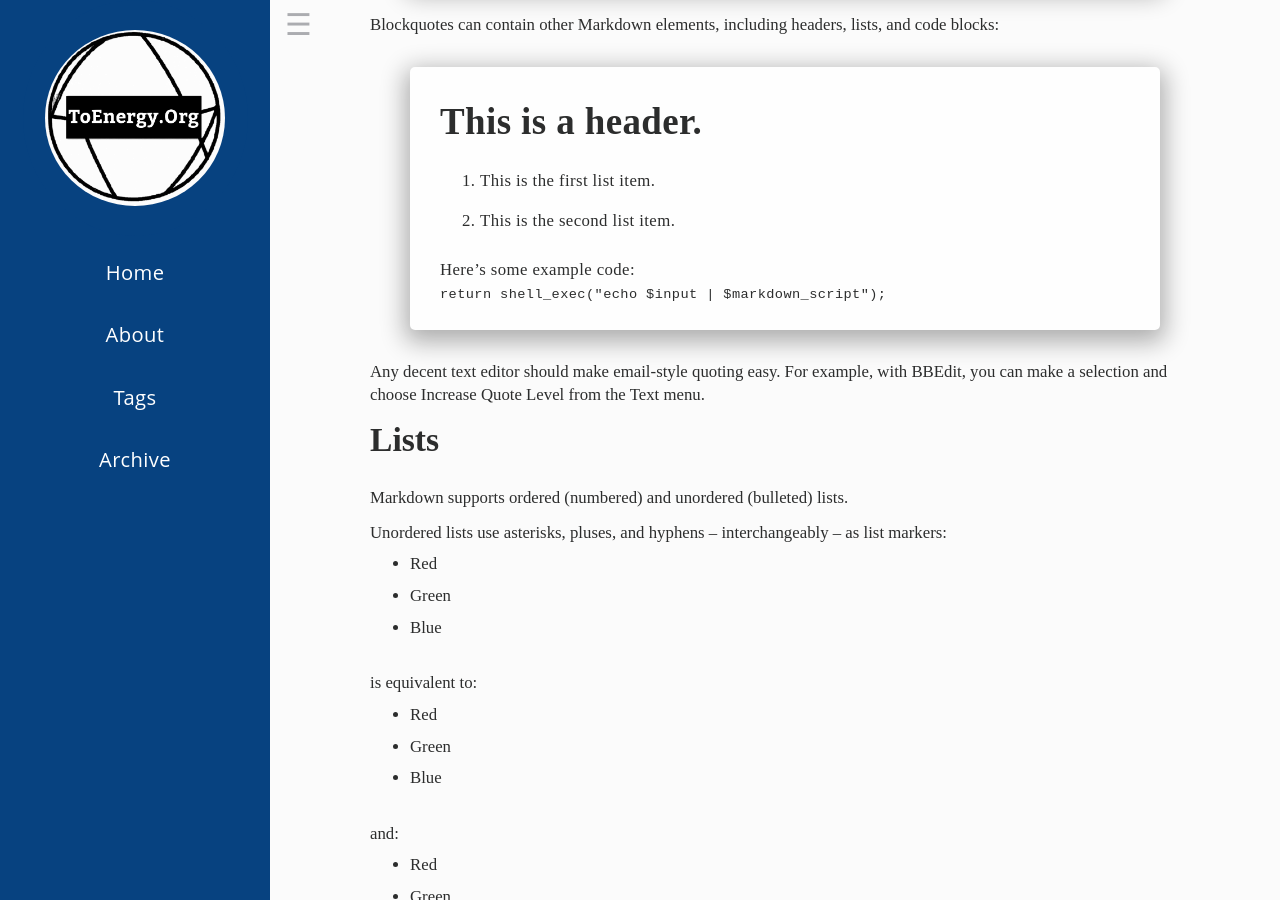
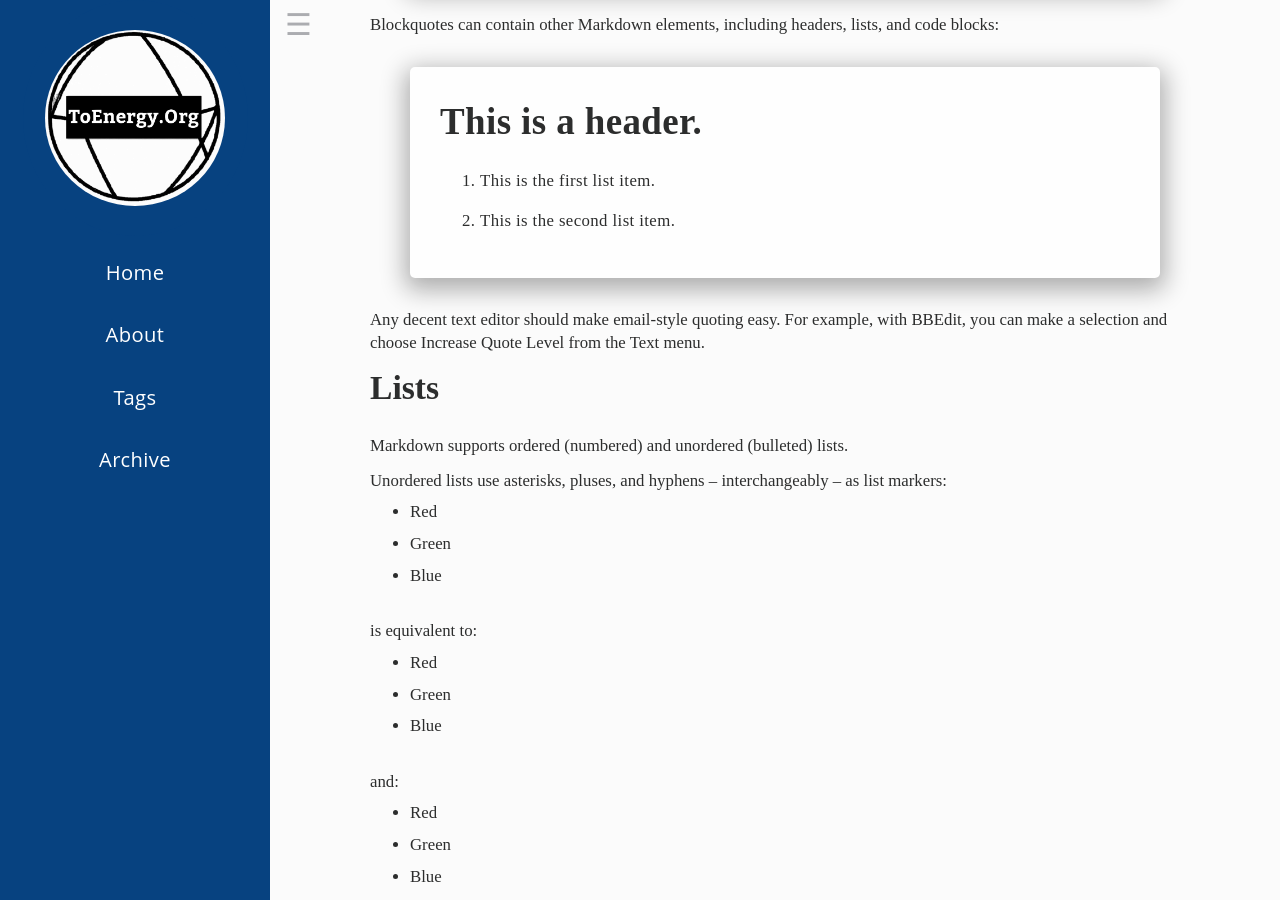
Before and after one commit to toenergyORG/toenergyorg.github.io, a Jekyll site: the page built from _posts/2023-06-06-test-file.md, in a window 1280 px wide and 900 px high, scrolled down 3196 px. Built offline with Jekyll 4.4.1, drawn with Linux system fonts in a browser that asks for light colours; some web fonts are replaced.

Commit message:
init commit

```diff
--- a/_posts/2023-06-06-test-file.md
+++ b/_posts/2023-06-06-test-file.md
@@ -124,9 +124,7 @@ and code blocks:
 > 1.   This is the first list item.
 > 2.   This is the second list item.
 >
-> Here's some example code:
->
->     return shell_exec("echo $input | $markdown_script");
+
 
 Any decent text editor should make email-style quoting easy. For
 example, with BBEdit, you can make a selection and choose Increase
```
Also changed, not shown: 1 other file.
